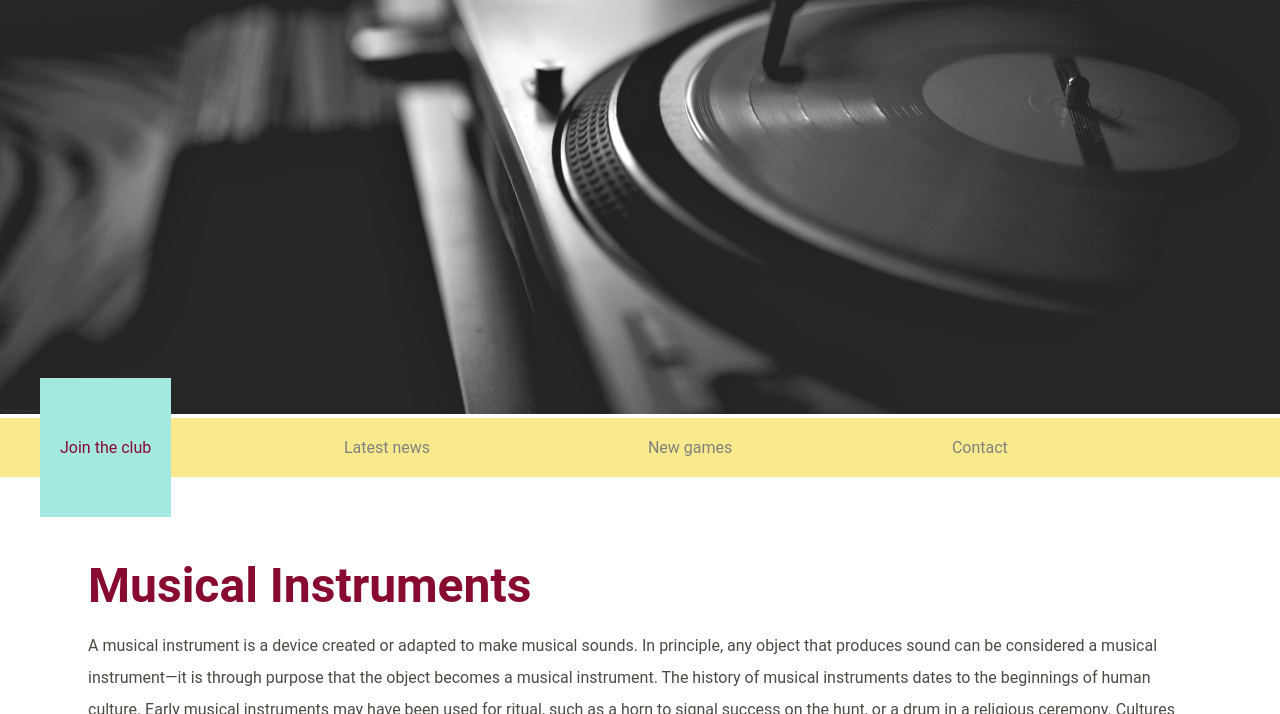
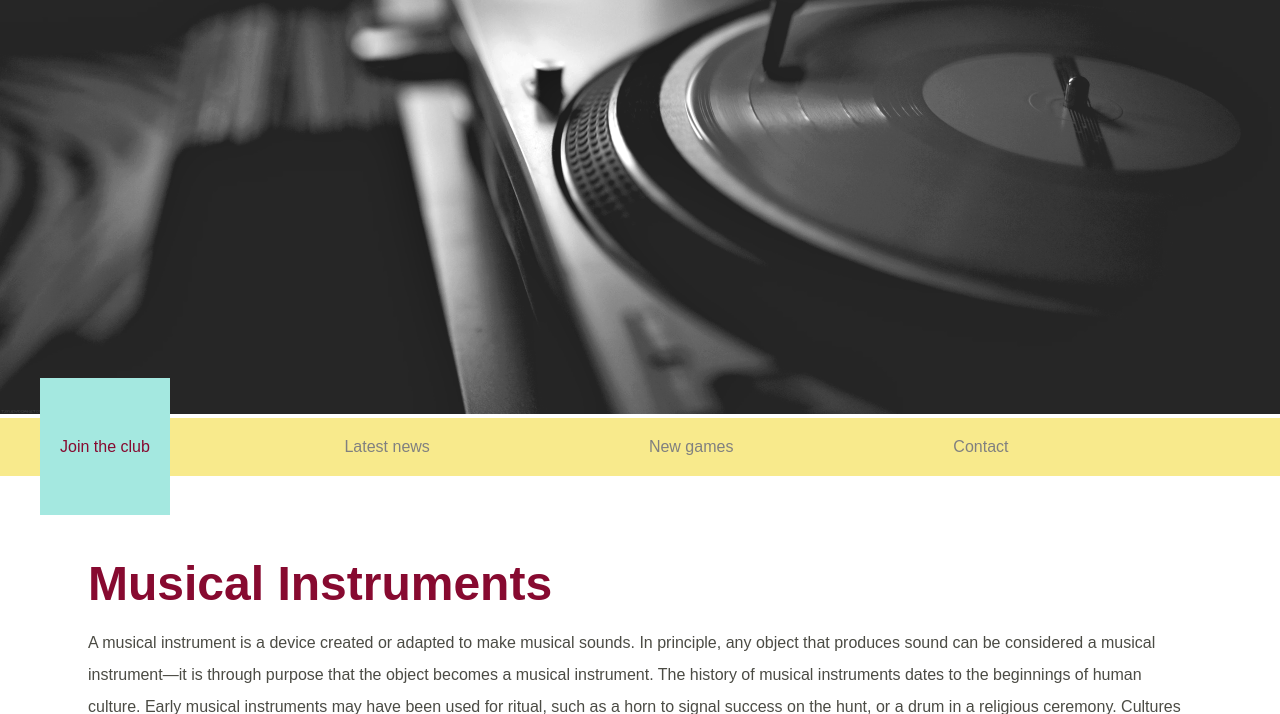
Before and after one commit to ritheesh4/html-css-netNinja, a plain HTML site: page html-css-netninja-video8/index.html in a window 1280 px wide. Shown: the part 386-1100 px from the top of the page. Drawn offline with Linux system fonts and the light colour scheme.

Commit message:
nav css changed

```diff
--- a/html-css-netninja-video8/index.css
+++ b/html-css-netninja-video8/index.css
@@ -1,7 +1,7 @@
 body, ul, li, h1, h2, a {
     margin: 0;
     padding:0;
-    font-family: roboto;
+    font-family: Arial, Helvetica, sans-serif;
 
 }
 .header{
@@ -44,7 +44,7 @@ nav{
     background-color: #F8EA8C;
     padding:20px;
     position: sticky;
-    top: 82px;
+    top: 81px;
 }
 nav ul {
     white-space: nowrap;
```
